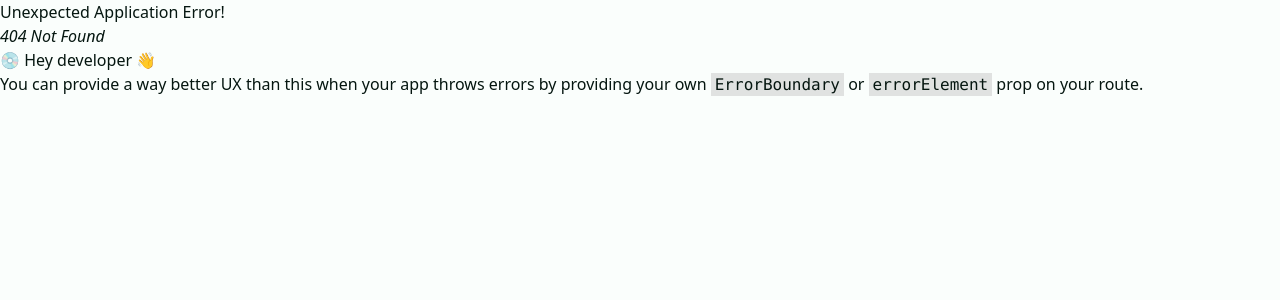
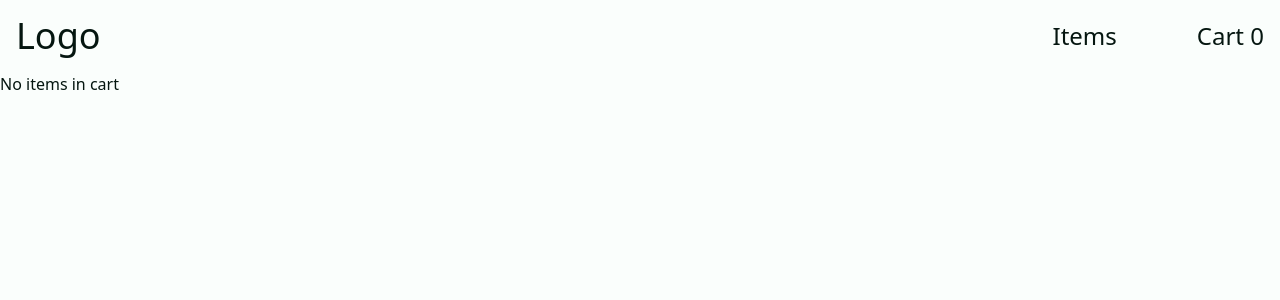
Before and after one commit to kofta999/odin-shopping, a React (Vite) app: page /cart in a window 1280 px wide. Before the commit this address had no page. Shown: the top 300 px of the page. Built offline with nearby package versions, Linux system fonts and the light colour scheme.

Commit message:
Add cart functionality to Layout component

```diff
--- a/src/Layout.tsx
+++ b/src/Layout.tsx
@@ -1,11 +1,29 @@
 import { Outlet } from "react-router-dom";
 import Header from "./components/Header";
+import CartContext from "./context/CartContext";
+import { useState } from "react";
+import { IItem } from "./components/Item";
 
 export default function Layout() {
+  const [cart, setCart] = useState<IItem[]>([]);
+  const addToCart = (item: IItem) => {
+    setCart((cart) => [...cart, item]);
+  };
+
+  const removeFromCart = (itemId: number) => {
+    setCart((cart) => cart.filter((item) => item.id !== itemId));
+  };
+
+  const getCartCount = () => cart.length;
+
   return (
     <div>
-      <Header />
-      <Outlet />
+      <CartContext.Provider
+        value={{ cart, addToCart, removeFromCart, getCartCount }}
+      >
+        <Header />
+        <Outlet />
+      </CartContext.Provider>
     </div>
   );
 }
--- /dev/null
+++ b/src/components/CartItem.tsx
@@ -0,0 +1,15 @@
+import { IItem } from "./Item";
+
+export default function CartItem({
+  image,
+  price,
+  title,
+}: Omit<IItem, "description" | "category" | "id">) {
+  return (
+    <div>
+      <img src={image} alt={title} />
+      <h1>{title}</h1>
+      <h2>{price}</h2>
+    </div>
+  );
+}
--- a/src/components/Header.tsx
+++ b/src/components/Header.tsx
@@ -1,11 +1,16 @@
+import { useContext } from "react";
 import { Link } from "react-router-dom";
+import CartContext from "../context/CartContext";
 
 export default function Header() {
+  const { getCartCount } = useContext(CartContext);
   return (
-    <nav className="flex gap-20 p-4 text-2xl items-center">
-      <Link className="mr-auto text-4xl" to="/">Logo</Link>
+    <nav className="flex items-center gap-20 p-4 text-2xl">
+      <Link className="mr-auto text-4xl" to="/">
+        Logo
+      </Link>
       <Link to="/items">Items</Link>
-      <Link to="/cart">Cart</Link>
+      <Link to="/cart">Cart {getCartCount()}</Link>
     </nav>
   );
 }
--- a/src/components/Item.tsx
+++ b/src/components/Item.tsx
@@ -1,3 +1,6 @@
+import { useContext } from "react";
+import CartContext from "../context/CartContext";
+
 export interface IItem {
   id: 1;
   title: string;
@@ -13,7 +16,9 @@ export default function Item({
   category,
   image,
   price,
-}: Omit<IItem, "id">) {
+  id,
+}: IItem) {
+  const { addToCart } = useContext(CartContext);
   return (
     <div className="flex w-96 shrink-0 flex-col items-center justify-center gap-4 rounded-2xl bg-card p-4">
       <img src={image} alt={title} className="size-64" />
@@ -23,7 +28,12 @@ export default function Item({
         <h3>{category}</h3>
         <h4>{price}$</h4>
       </div>
-      <button className="rounded-xl bg-primary px-10 py-2 text-xl">
+      <button
+        className="rounded-xl bg-primary px-10 py-2 text-xl"
+        onClick={() =>
+          addToCart({ category, description, id, image, price, title })
+        }
+      >
         Add To Cart
       </button>
     </div>
--- /dev/null
+++ b/src/context/CartContext.ts
@@ -0,0 +1,18 @@
+import { createContext } from "react";
+import { IItem } from "../components/Item";
+
+interface ICartContext {
+  cart: IItem[];
+  addToCart: (item: IItem) => void;
+  removeFromCart: (itemId: number) => void;
+  getCartCount: () => number;
+}
+
+const CartContext = createContext<ICartContext>({
+  cart: [],
+  addToCart: () => {},
+  removeFromCart: () => {},
+  getCartCount: () => 0,
+});
+
+export default CartContext;
--- a/src/routes/Cart.tsx
+++ b/src/routes/Cart.tsx
@@ -0,0 +1,17 @@
+import { useContext } from "react";
+import CartContext from "../context/CartContext";
+import CartItem from "../components/CartItem";
+
+export default function Cart() {
+  const { cart, getCartCount } = useContext(CartContext);
+
+  return getCartCount() > 0 ? (
+    <div>
+      {cart.map((item) => (
+        <CartItem key={item.id} {...item} />
+      ))}
+    </div>
+  ) : (
+    <h1>No items in cart</h1>
+  );
+}
```
Also changed, not shown: src/main.tsx (+6 -1 lines).
